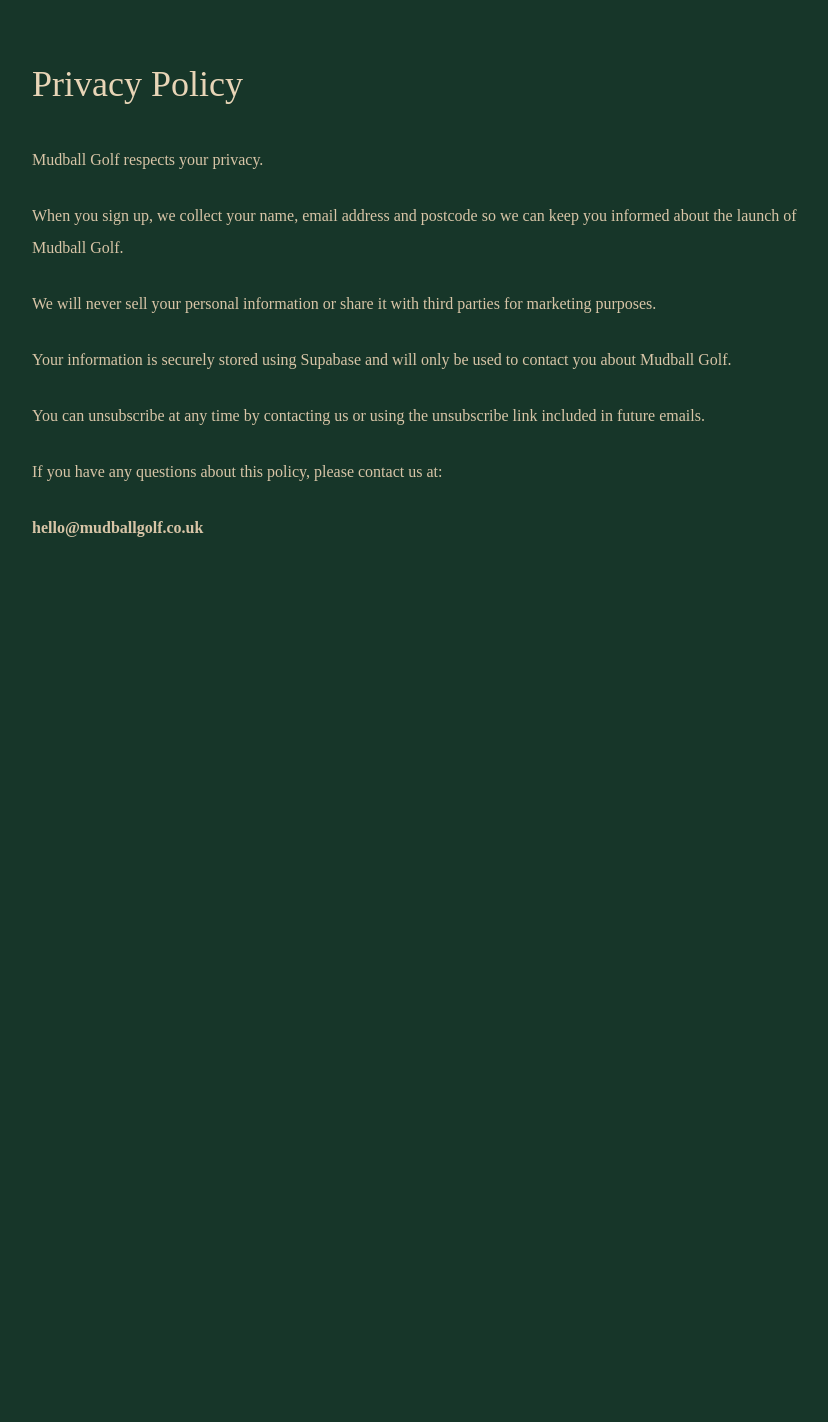
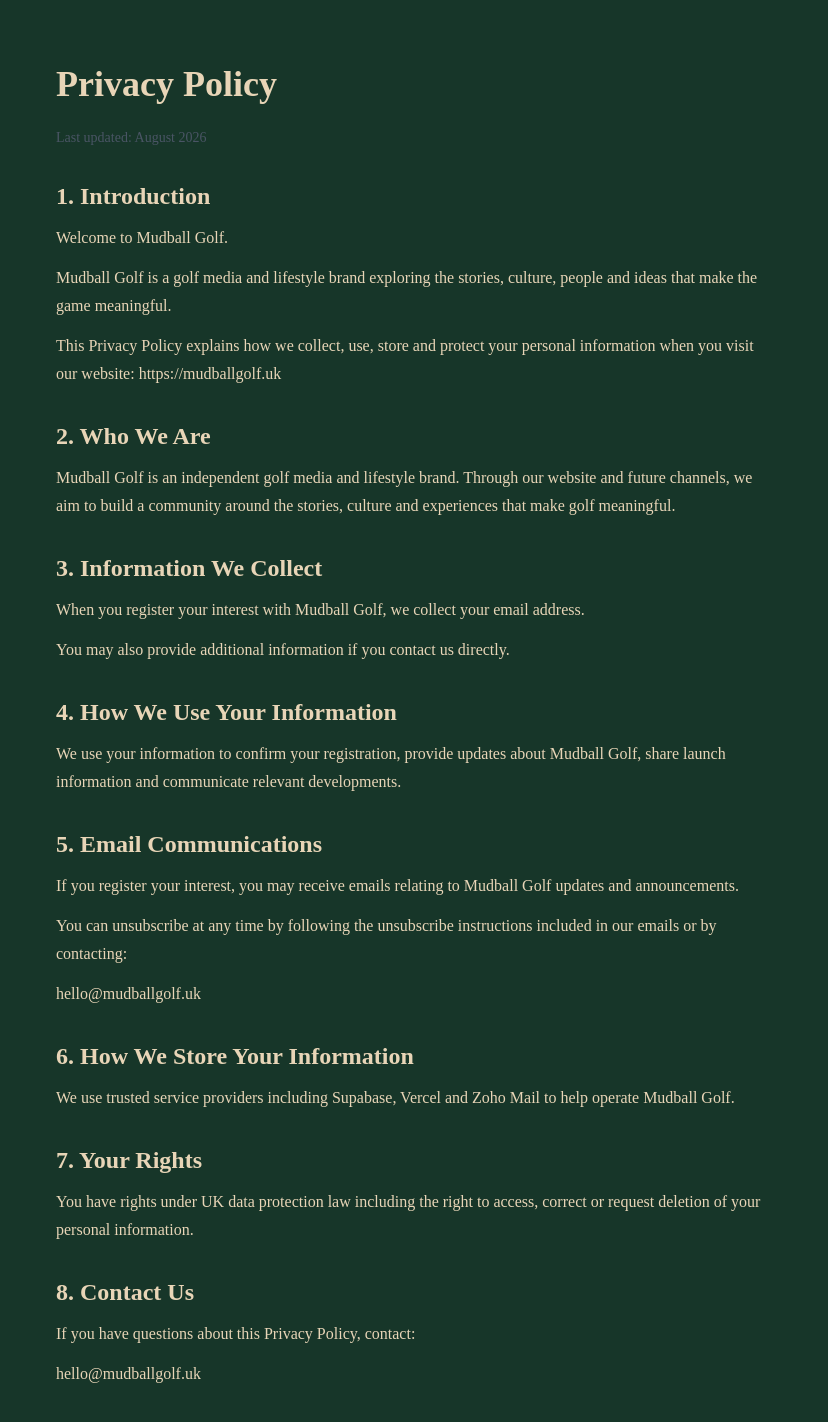
Before and after one commit to michaelmcewan84/mudball-golf, a Next.js app: page /privacy in a window 1280 px wide. Shown: the top 1422 px of the page, without its empty margins (224-1052 px from the left). Before the commit the page ends 800 px from the top, so only its background shows below. Built offline with nearby package versions, Linux system fonts and the light colour scheme.

Commit message:
Update page.tsx

```diff
--- a/app/privacy/page.tsx
+++ b/app/privacy/page.tsx
@@ -1,49 +1,123 @@
 export default function PrivacyPage() {
   return (
-    <main className="min-h-screen bg-[#173629] text-[#E8D5B7] px-6 py-16">
-      <div className="mx-auto max-w-3xl">
+    <main className="mx-auto max-w-3xl px-6 py-16">
+      <h1 className="mb-6 text-4xl font-bold">
+        Privacy Policy
+      </h1>
 
-        <h1 className="mb-10 text-4xl font-light">
-          Privacy Policy
-        </h1>
+      <p className="mb-8 text-sm text-gray-600">
+        Last updated: August 2026
+      </p>
 
-        <div className="space-y-6 text-[#D8C5A7] leading-8">
+      <section className="space-y-8 text-base leading-7">
 
+        <div>
+          <h2 className="mb-3 text-2xl font-semibold">
+            1. Introduction
+          </h2>
           <p>
-            Mudball Golf respects your privacy.
+            Welcome to Mudball Golf.
           </p>
-
-          <p>
-            When you sign up, we collect your name, email address and postcode
-            so we can keep you informed about the launch of Mudball Golf.
+          <p className="mt-3">
+            Mudball Golf is a golf media and lifestyle brand exploring
+            the stories, culture, people and ideas that make the game
+            meaningful.
           </p>
-
-          <p>
-            We will never sell your personal information or share it with third
-            parties for marketing purposes.
+          <p className="mt-3">
+            This Privacy Policy explains how we collect, use, store and
+            protect your personal information when you visit our website:
+            https://mudballgolf.uk
           </p>
-
-          <p>
-            Your information is securely stored using Supabase and will only be
-            used to contact you about Mudball Golf.
-          </p>
-
-          <p>
-            You can unsubscribe at any time by contacting us or using the
-            unsubscribe link included in future emails.
-          </p>
-
-          <p>
-            If you have any questions about this policy, please contact us at:
-          </p>
-
-          <p className="font-semibold">
-            hello@mudballgolf.co.uk
-          </p>
-
         </div>
 
-      </div>
+        <div>
+          <h2 className="mb-3 text-2xl font-semibold">
+            2. Who We Are
+          </h2>
+          <p>
+            Mudball Golf is an independent golf media and lifestyle brand.
+            Through our website and future channels, we aim to build a
+            community around the stories, culture and experiences that
+            make golf meaningful.
+          </p>
+        </div>
+
+        <div>
+          <h2 className="mb-3 text-2xl font-semibold">
+            3. Information We Collect
+          </h2>
+          <p>
+            When you register your interest with Mudball Golf, we collect
+            your email address.
+          </p>
+          <p className="mt-3">
+            You may also provide additional information if you contact us
+            directly.
+          </p>
+        </div>
+
+        <div>
+          <h2 className="mb-3 text-2xl font-semibold">
+            4. How We Use Your Information
+          </h2>
+          <p>
+            We use your information to confirm your registration, provide
+            updates about Mudball Golf, share launch information and
+            communicate relevant developments.
+          </p>
+        </div>
+
+        <div>
+          <h2 className="mb-3 text-2xl font-semibold">
+            5. Email Communications
+          </h2>
+          <p>
+            If you register your interest, you may receive emails relating
+            to Mudball Golf updates and announcements.
+          </p>
+          <p className="mt-3">
+            You can unsubscribe at any time by following the unsubscribe
+            instructions included in our emails or by contacting:
+          </p>
+          <p className="mt-3">
+            hello@mudballgolf.uk
+          </p>
+        </div>
+
+        <div>
+          <h2 className="mb-3 text-2xl font-semibold">
+            6. How We Store Your Information
+          </h2>
+          <p>
+            We use trusted service providers including Supabase, Vercel
+            and Zoho Mail to help operate Mudball Golf.
+          </p>
+        </div>
+
+        <div>
+          <h2 className="mb-3 text-2xl font-semibold">
+            7. Your Rights
+          </h2>
+          <p>
+            You have rights under UK data protection law including the
+            right to access, correct or request deletion of your personal
+            information.
+          </p>
+        </div>
+
+        <div>
+          <h2 className="mb-3 text-2xl font-semibold">
+            8. Contact Us
+          </h2>
+          <p>
+            If you have questions about this Privacy Policy, contact:
+          </p>
+          <p className="mt-3">
+            hello@mudballgolf.uk
+          </p>
+        </div>
+
+      </section>
     </main>
   );
 }
```
